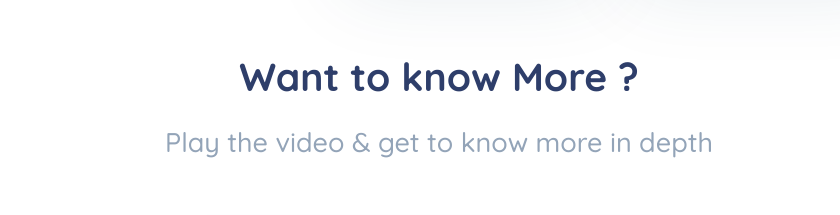
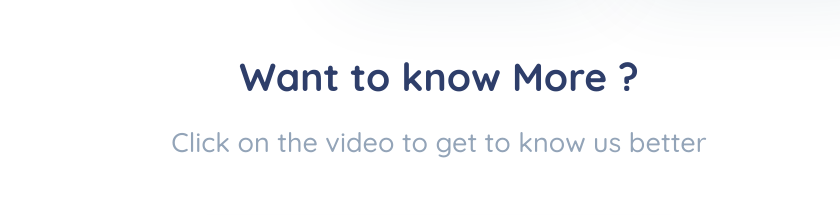
Before and after one commit to ssekaran4u/liveorder3.0-react-pre, a React (Create React App) app: page / in a window 1280 px wide. Shown: the part 1300-1515 px from the top of the page, without its empty margins (201-1041 px from the left). Built offline with nearby package versions, Linux system fonts and the light colour scheme.

Commit message:
Video section text changes

```diff
--- a/src/Components/VideoSection/NewVideo.js
+++ b/src/Components/VideoSection/NewVideo.js
@@ -22,7 +22,7 @@ class NewVideo extends Component {
       <div className="VideoContainer MainContainer text-center pt-5">
         <h2 className="h2 mb-4">Want to know More ?</h2>
         <h4 className="h4 grey-subtitle">
-          Play the video &amp; get to know more in depth
+          Click on the video to get to know us better
         </h4>
         <div className="row-narrow">
           <div className="featured-video">
```
